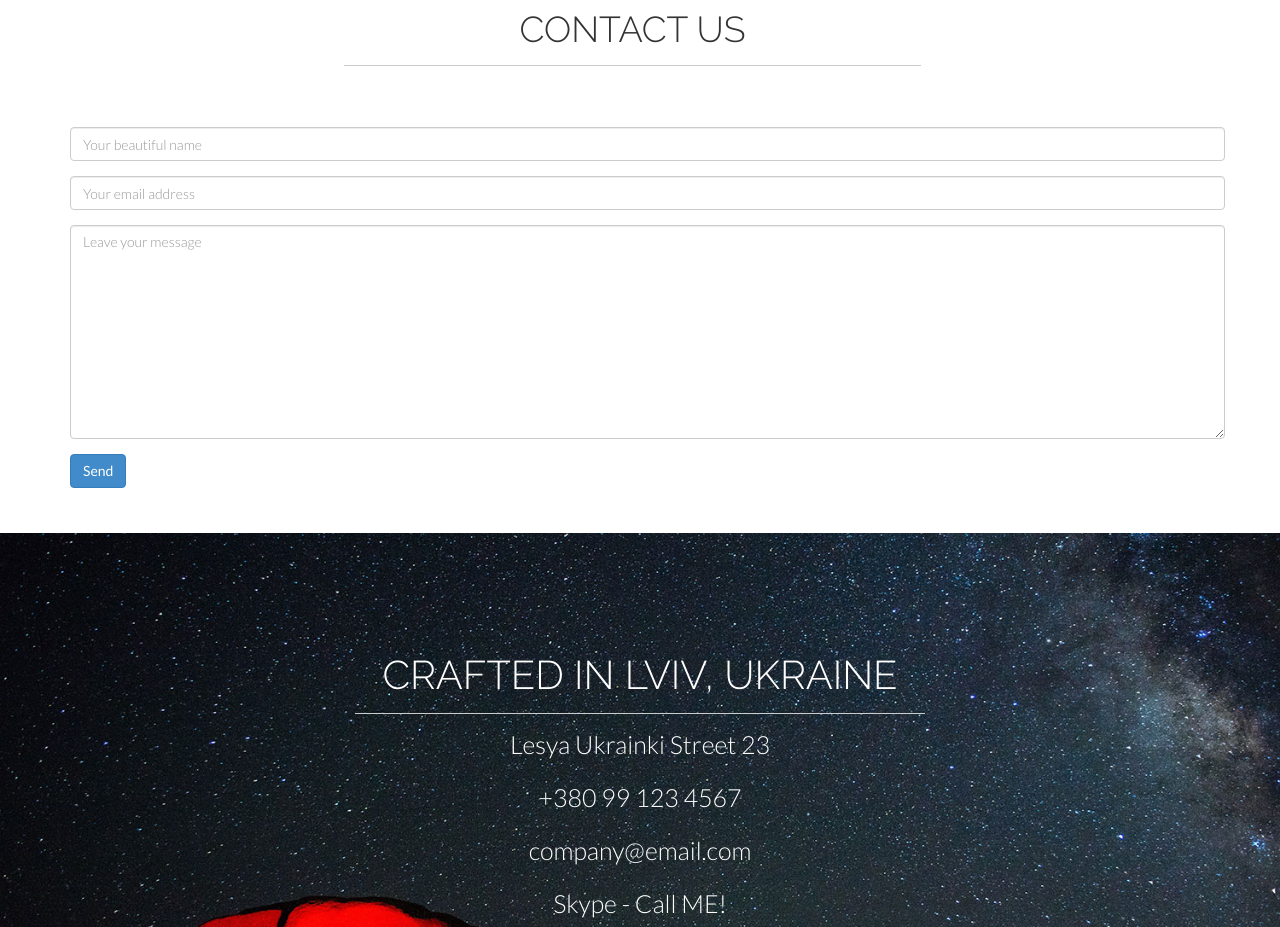
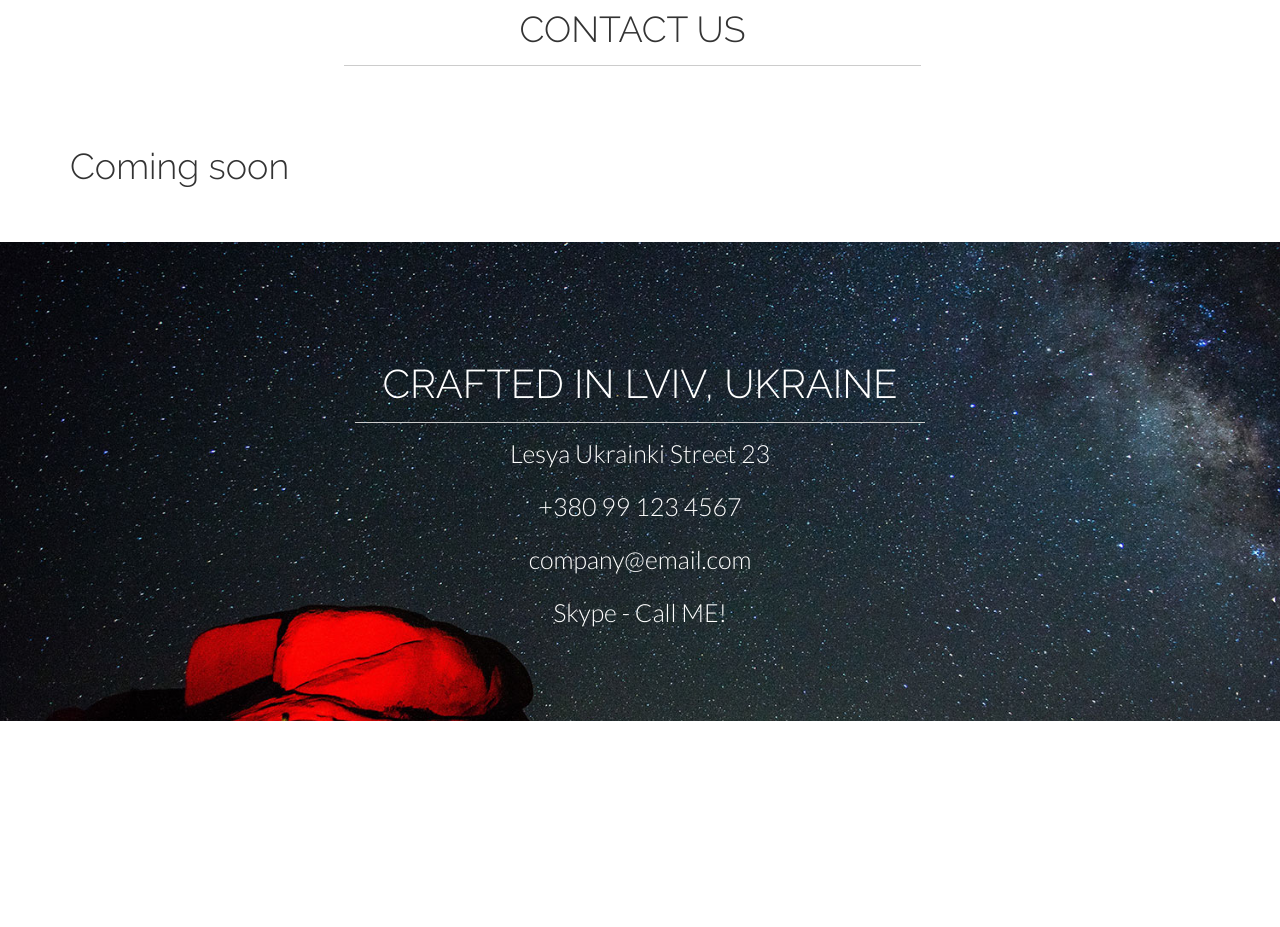
Before and after one commit to Xrunerman/finalproject, a plain HTML site: page index.html in a window 1280 px wide. Shown: the part 3340-4267 px from the top of the page. After the commit the page ends 4061 px from the top, so only its background shows below. Drawn offline with nearby package versions, Linux system fonts and the light colour scheme; a script that the page names is missing.

Commit message:
Update index.html

```diff
--- a/index.html
+++ b/index.html
@@ -235,20 +235,7 @@
 		</div>
 		<div class="container">
 			<div class="row">
-				<form id="contact-form" role='form' action="" method="POST">
-					<div class="form-group">
-						<input class="form-control" type="text" name="_subject" placeholder="Your beautiful name">
-					</div>
-					<div class="form-group">
-						<input class="form-control" type="email" name="_replyto" placeholder="Your email address">
-					</div>
-					<div class="form-group">
-						<textarea rows="10" class="form-control" name="body" placeholder="Leave your message"></textarea>
-					</div>
-					<input class="btn btn-primary" type="submit" value="Send">
-				</form>
-				<script src="https://code.jquery.com/jquery-3.1.1.min.js" integrity="sha256-hVVnYaiADRTO2PzUGmuLJr8BLUSjGIZsDYGmIJLv2b8=" crossorigin="anonymous"></script>
-				<script type="text/javascript" src="/js/form.js"></script>
+				<h1>Coming soon</h1>
 			</div>
 			<br>
 			<br>
```
